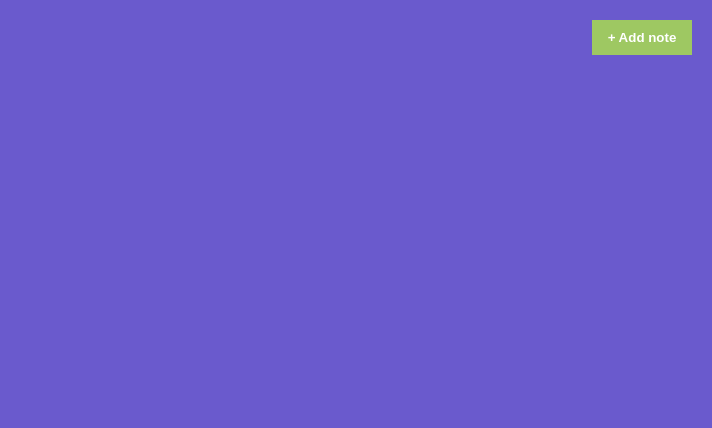
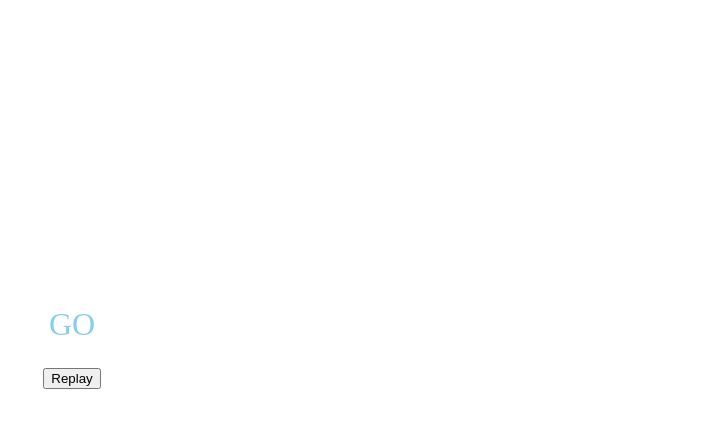
Before and after one commit to haonan66/50days50projects, a React (Vite) app: page / in a window 1280 px wide. Shown: the top 428 px of the page, without its empty margins (568-1280 px from the left). Built offline with nearby package versions, Linux system fonts and the light colour scheme.

Commit message:
feat: ✨新增day34：animated-countdown

```diff
--- a/package.json
+++ b/package.json
@@ -13,6 +13,7 @@
     "@reduxjs/toolkit": "^2.2.7",
     "@types/lodash": "^4.17.7",
     "@types/node": "^22.5.0",
+    "animate.css": "^4.1.1",
     "axios": "^1.7.7",
     "lodash": "^4.17.21",
     "normalize.css": "^8.0.1",
--- a/src/App.tsx
+++ b/src/App.tsx
@@ -1,8 +1,8 @@
-import NotesApp from "./pages/NotesApp";
+import AnimatedCountdown from "./pages/AnimatedCountdown";
 export default function App() {
   return (
     <>
-      <NotesApp />
+      <AnimatedCountdown />
     </>
   );
 }
--- a/src/main.tsx
+++ b/src/main.tsx
@@ -7,6 +7,7 @@ import store from "./store";
 import { Provider } from "react-redux";
 import App from "./App.tsx";
 import "reset-css";
+import "animate.css";
 // 引入全局组件 Toast
 import "./pages/ToastNotification/Toast/index.tsx";
 
--- /dev/null
+++ b/src/pages/AnimatedCountdown/index.scss
@@ -0,0 +1,25 @@
+.animated-countdown-wrap {
+    width: 100%;
+    height: 100vh;
+    display: flex;
+    justify-content: center;
+    align-items: center;
+    .animated-countdown-inner {
+        width: 200px;
+        height: 200px;
+        text-align: center;
+        color: skyblue;
+        font-size: 32px;
+        line-height: 1.5;
+    }
+}
+
+@keyframes countdown-animation {
+    0% {
+        transform: rotate(-180deg);
+    }
+
+    100% {
+        transform: rotate(180deg);
+    }
+}
--- /dev/null
+++ b/src/pages/AnimatedCountdown/index.tsx
@@ -0,0 +1,63 @@
+import { useEffect, useMemo, useRef, useState } from "react";
+import "./index.scss";
+
+export default function AnimatedCountdown() {
+  const [countdown, setCountdown] = useState(3);
+  const numberRef = useRef<HTMLDivElement>(null);
+  const timer = useRef<number>();
+  const startCountdown = () => {
+    timer.current && clearInterval(timer.current);
+    setCountdown(3);
+    timer.current = +setInterval(() => {
+      setCountdown((prev) => {
+        if (prev >= 0) {
+          return prev - 1;
+        } else {
+          clearInterval(timer.current as number);
+          return -1;
+        }
+      });
+    }, 1000);
+  };
+
+  const isEnd = useMemo(() => {
+    return countdown === -1;
+  }, [countdown]);
+
+  useEffect(() => {
+    startCountdown();
+    return () => {
+      timer.current && clearInterval(timer.current);
+    };
+  }, []);
+
+  return (
+    <div className="animated-countdown-wrap">
+      <div className="animated-countdown-inner">
+        <div className="num-wrap">
+          {!isEnd ? (
+            <div
+              className={`${
+                countdown % 2 == 0
+                  ? "animate__animated animate__zoomInLeft"
+                  : "animate__animated animate__zoomInRight"
+              } `}
+              ref={numberRef}
+            >
+              {countdown}
+            </div>
+          ) : (
+            <div className="animate__animated animate__bounceIn">GO</div>
+          )}
+        </div>
+        <div className="info-wrap">
+          {!isEnd ? (
+            "GET READY"
+          ) : (
+            <button onClick={startCountdown}>Replay</button>
+          )}
+        </div>
+      </div>
+    </div>
+  );
+}
```
Also changed, not shown: 1 other file (tests, documents, lock files or other folders).
